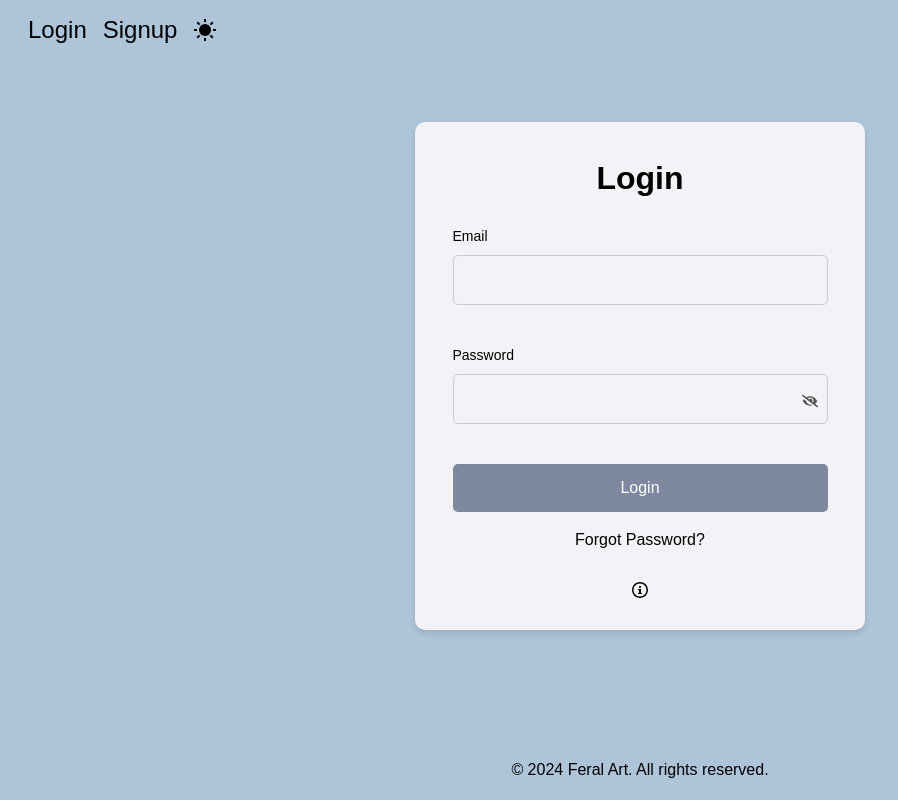
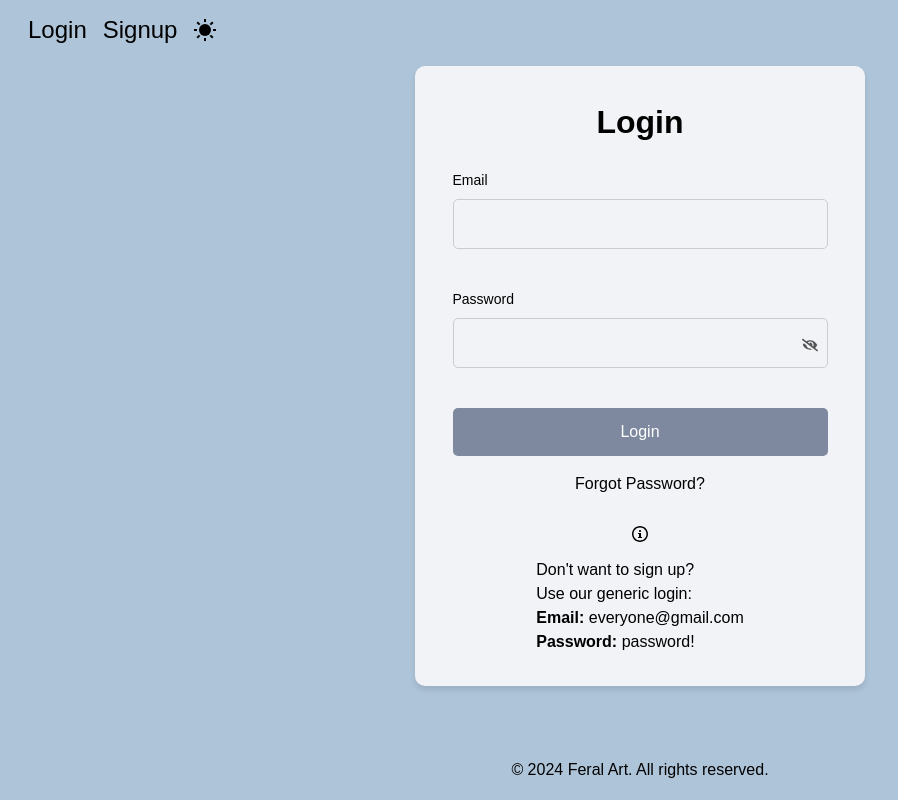
Before and after one commit to Zomievey/blog-main, a Next.js app: page /login in a window 1280 px wide. Shown: the whole page, without its empty margins (0-898 px from the left). Built offline with nearby package versions, Linux system fonts and the light colour scheme; no server answers.

Commit message:
added generic login info

```diff
--- a/package.json
+++ b/package.json
@@ -13,7 +13,7 @@
     "autoprefixer": "^10.4.19",
     "axios": "^1.7.2",
     "bcrypt": "^5.1.1",
-    "firebase": "^10.12.4",
+    "firebase": "^10.13.2",
     "firebase-admin": "^12.2.0",
     "framer-motion": "^11.3.19",
     "js-cookie": "^3.0.5",
@@ -23,7 +23,7 @@
     "react-dom": "^18.2.0",
     "react-icons": "^5.2.1",
     "react-slick": "^0.30.2",
-    "sharp": "^0.33.4",
+    "sharp": "^0.33.5",
     "slick-carousel": "^1.8.1",
     "yet-another-react-lightbox": "^3.21.1"
   },
--- a/src/pages/login.tsx
+++ b/src/pages/login.tsx
@@ -105,8 +105,19 @@ export default function Login() {
               to the signup page.
             </div>
           </div>
+          <div className='mt-4'>
+            <span>
+              Don't want to sign up?
+              <br /> Use our generic login:
+              <br />
+              <strong>Email:</strong> everyone@gmail.com
+              <br />
+              <strong>Password:</strong> password!
+            </span>
+          </div>
         </div>
       </div>
+
       <Footer />
     </div>
   );
--- a/src/pages/signup.tsx
+++ b/src/pages/signup.tsx
@@ -28,10 +28,15 @@ export default function Signup() {
     try {
       await signup(email, password, username);
       setSignupStatus("success");
-      setTimeout(() => router.push("/"), 2000);
+      setTimeout(() => router.push("/"), 2000); // Redirect after 2 seconds
     } catch (error) {
+      // `any` type used to handle Firebase-specific error properties
       console.error("Signup failed:", error);
-      setSignupStatus("error");
+      if ((error as { code: string }).code === "auth/email-already-in-use") {
+        setSignupStatus("emailInUse");
+      } else {
+        setSignupStatus("error");
+      }
     }
   };
 
@@ -82,22 +87,36 @@ export default function Signup() {
               Signup
             </button>
           </form>
+
+          {/* Success Message */}
           {signupStatus === "success" && (
             <p className='mt-4' style={{ color: "#49a4c4" }}>
               Signup successful! Redirecting...
             </p>
           )}
+
+          {/* Generic Error Message */}
           {signupStatus === "error" && (
             <p className='mt-4' style={{ color: "#ff7474" }}>
               Signup failed. Please try again.
             </p>
           )}
+
+          {/* Email Already in Use Error */}
+          {signupStatus === "emailInUse" && (
+            <p className='mt-4' style={{ color: "#ff7474" }}>
+              This email is already in use. Please use a different email.
+            </p>
+          )}
+
+          {/* Password Error */}
           {signupStatus === "passwordError" && (
             <p className='mt-4' style={{ color: "#ff7474" }}>
               Password must be at least 6 characters long and contain at least
               one special character.
             </p>
           )}
+
           <div className='tooltip-container'>
             <ImInfo className='info-icon' />
             <div className='tooltip'>
--- a/src/utils/firebase.js
+++ b/src/utils/firebase.js
@@ -1,7 +1,8 @@
-import { initializeApp } from "firebase/app";
+import { initializeApp, getApps } from "firebase/app";
 import { getAuth } from "firebase/auth";
 import { getFirestore } from "firebase/firestore";
 
+// Your Firebase configuration
 const firebaseConfig = {
   apiKey: process.env.NEXT_PUBLIC_FIREBASE_API_KEY,
   authDomain: process.env.NEXT_PUBLIC_FIREBASE_AUTH_DOMAIN,
@@ -12,8 +13,14 @@ const firebaseConfig = {
   measurementId: process.env.NEXT_PUBLIC_FIREBASE_MEASUREMENT_ID,
 };
 
-// Initialize Firebase
-const app = initializeApp(firebaseConfig);
+// Initialize Firebase only if no app has been initialized
+let app;
+if (!getApps().length) {
+  app = initializeApp(firebaseConfig);
+} else {
+  app = getApps()[0]; // If already initialized, use that one
+}
+
 const auth = getAuth(app);
 const db = getFirestore(app);
 
```
Also changed, not shown: 1 other file (tests, documents, lock files or other folders).
